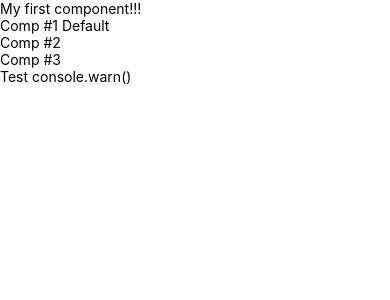
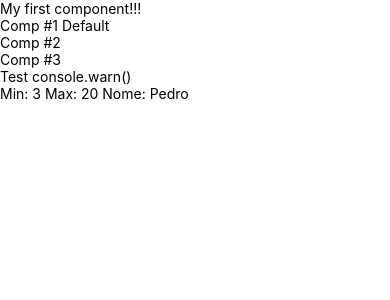
Before and after one commit to pedro-pita/ReactNativeCourse, a React Native app in the folder Projects/SomeFundamentals/: screen / in a window 390 px wide. Shown: the top 300 px of the page. Built offline with nearby package versions, Linux system fonts and the light colour scheme.

Commit message:
Component With Properties

```diff
--- a/Projects/SomeFundamentals/src/App.js
+++ b/Projects/SomeFundamentals/src/App.js
@@ -3,7 +3,8 @@ import { View } from 'react-native';
 
 import FirstComponent from './components/1_FirstComponent';
 import CompDefault, {Comp2,Comp3} from './components/2_MultiComponents'; //CompDefault is the default Component
-import YellowBoxConsoleWarn from './components/3_ConsoleWarn'; //CompDefault is the default Component
+import YellowBoxConsoleWarn from './components/3_ConsoleWarn';
+import ComponentWithProperties from './components/4_ComponentWithProperties';
 
 export default () =>
   (
@@ -13,5 +14,6 @@ export default () =>
       <Comp2 />
       <Comp3 />
       <YellowBoxConsoleWarn />
+      <ComponentWithProperties min={3} max={20} name="Pedro"/>
     </View>
   );
--- /dev/null
+++ b/Projects/SomeFundamentals/src/components/4_ComponentWithProperties.js
@@ -0,0 +1,9 @@
+import React from 'react';
+import { Text } from 'react-native';
+
+export default (param) => {
+    console.warn(param);
+    return (
+    <Text>Min: {param.min} Max: {param.max} Nome: {param.name}</Text>
+    )
+};
```
